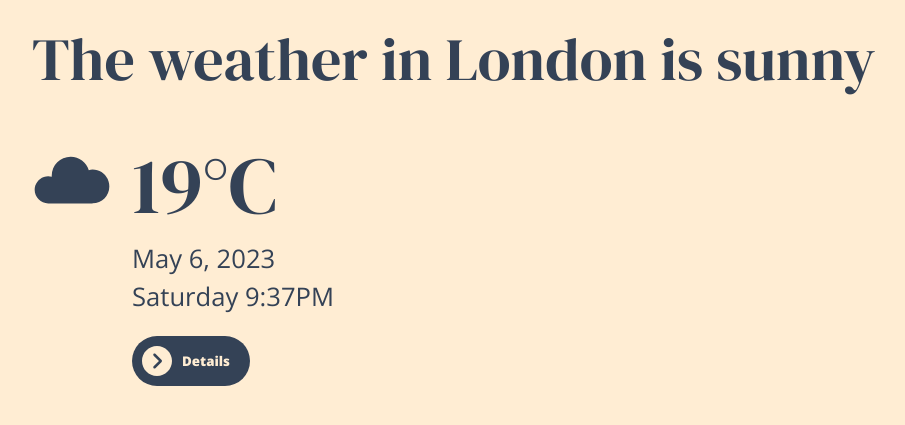
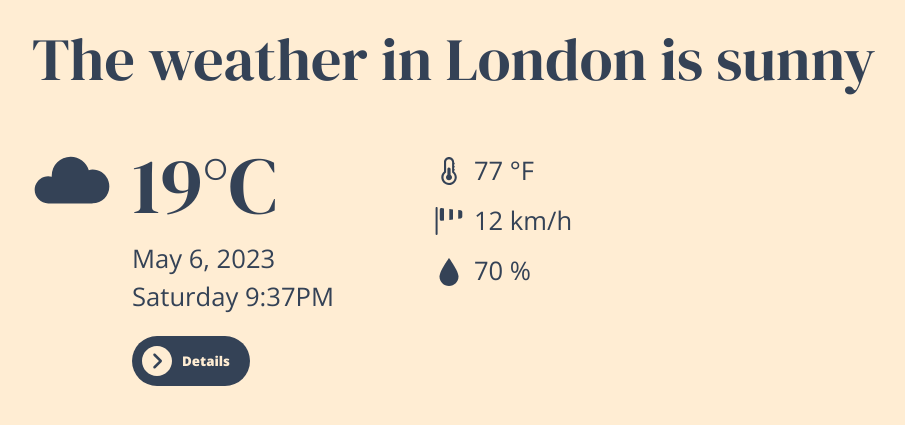
Before and after one commit to krzysztof-kol/kkweather-app, a plain HTML site: page index.html in a window 1280 px wide. Shown: the part 77-502 px from the top of the page, without its empty margins (8-913 px from the left). Drawn offline with nearby package versions, Linux system fonts and the light colour scheme.

Commit message:
Creating sm-wth and current location info components

```diff
--- a/index.html
+++ b/index.html
@@ -21,13 +21,14 @@
     </header>
     <main>
       <h1>The weather in London is sunny</h1>
+      <section class="current-location_info">
         <div class="main--info">
           <div class="icon icon_big bg-cloud_dark_01"></div>
           <div class="big--celsius">
             <div class="big--celsius_text">19</div>
             <div class="date">
-            <div class="dateData" id="currentDate">May 6, 2023</div>
-            <div class="dateData" id="currentTime">Saturday 9:37PM</div>
+              <div class="text-normal">May 6, 2023</div>
+              <div class="text-normal">Saturday 9:37PM</div>
               <button class="btn">
                 <div class="btn_body">
                   <span class="btn_icon"></span>
@@ -37,6 +38,22 @@
             </div>
           </div>
         </div>
+        <div class="smaller-weather-info">
+          <div class="smaller-weather-info_element">
+            <span class="icon icon_small temperature_dark-01"></span>
+            <span class="text-normal fahrenheit-text">77</span>
+          </div>
+          <div class="smaller-weather-info_element">
+            <span class="icon icon_small windspeed_dark-01"></span>
+            <span class="text-normal windspeed-text">12</span>
+          </div>
+          <div class="smaller-weather-info_element">
+            <span class="icon icon_small humidity_dark-01"></span>
+            <span class="text-normal humidity-text">70</span>
+          </div>
+        </div>
+      </section>
+    </div>
     </main>
     <script src="/src/js/"></script>
   </body>
--- a/src/css/style.css
+++ b/src/css/style.css
@@ -63,11 +63,11 @@ h2 {
   margin: 1rem 0 1rem;
 }
 
-p {
+.text-normal {
+  font-family: var(--font-family-normal);
+  font-size: clamp(1.4rem, 2vw, 6rem);
   color: var(--color-primary);
-  font-size: clamp(1.6rem, 4vw, 4rem);
-  margin: 0;
-  line-height: 1.6;
+  line-height: 1.5;
 }
 
 .temperature__big {
@@ -86,8 +86,28 @@ p {
   width: clamp(3rem, 20vw, 8rem);
   height: clamp(3rem, 20vw, 8rem);
 }
+
+.icon_small {
+  width: clamp(0.8rem, 6vw, 3rem);
+  height: clamp(0.8rem, 6vw, 3rem);
+}
+
 .bg-cloud_dark_01 {
   background: url("/src/icons/svg/cloud_dark-01.svg");
+  background-position: center;
+}
+
+.temperature_dark-01 {
+  background: url("/src/icons/svg/temperature_dark-01.svg");
+}
+
+.windspeed_dark-01 {
+  background: url("/src/icons/svg/windspeed_dark-01.svg");
+  background-repeat: no-repeat;
+}
+
+.humidity_dark-01 {
+  background: url("/src/icons/svg/humidity_dark-01.svg");
 }
 
 /* BUTTONS ------------------------------------------------------------------- */
@@ -131,6 +151,14 @@ p {
 
 .btn:hover .btn_icon {
   transform: rotate(90deg);
+}
+
+/* CURRENT LOCATION INFO */
+
+.current-location_info {
+  display: flex;
+  flex-direction: row;
+  justify-content: flex-start;
 }
 
 /* MAIN INFO */
@@ -177,11 +205,33 @@ p {
 
 /* DATE AND TIME */
 
-.dateData {
-  font-family: var(--font-family-normal);
-  font-size: clamp(1.6rem, 2vw, 6rem);
-  color: var(--color-primary);
-  line-height: 1.5;
+/* SMALL WEATHER DATA */
+
+.fahrenheit-text,
+.windspeed-text,
+.humidity-text {
+  margin-left: 1rem;
 }
 
-/* SMALL WEATHER DATA */
+.fahrenheit-text::after {
+  content: " °F";
+}
+
+.windspeed-text::after {
+  content: " km/h";
+}
+
+.humidity-text::after {
+  content: " %";
+}
+
+.smaller-weather-info {
+  margin-left: clamp(0.6rem, 10vw, 10rem);
+}
+
+.smaller-weather-info_element {
+  display: flex;
+  align-items: center;
+  justify-content: flex-start;
+  margin-top: 1.2rem;
+}
```
Also changed, not shown: components/current-location_info.html (added, +32 -0 lines), components/smaller-weather-info.html (added, +14 -0 lines). Lines whose indentation alone changed are shown as unchanged.
